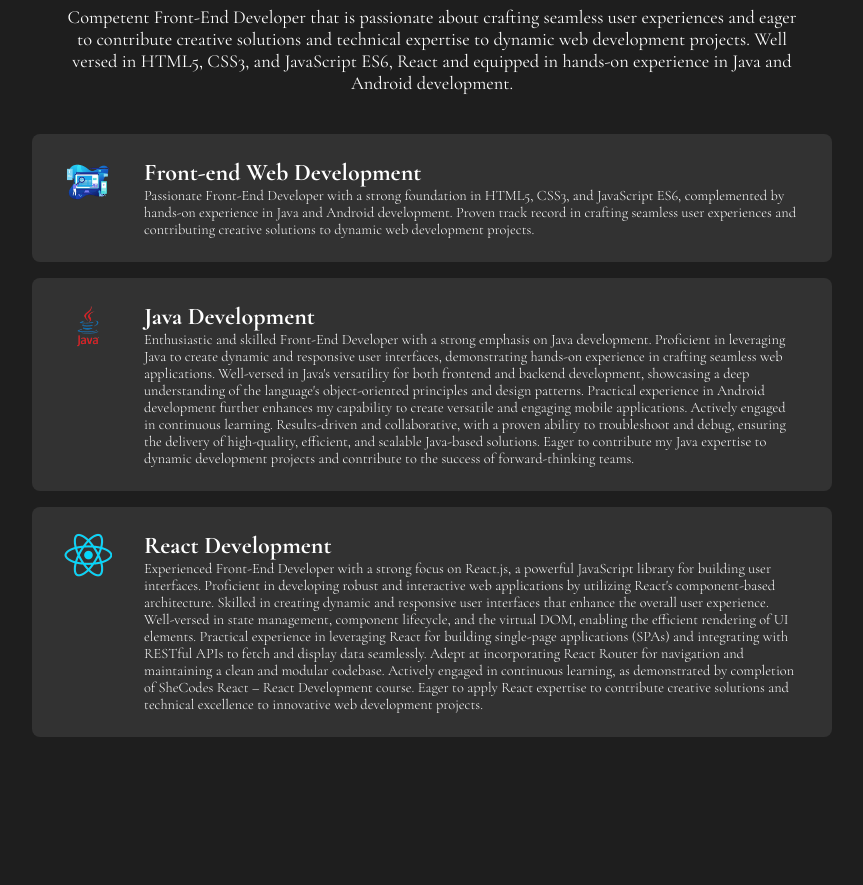
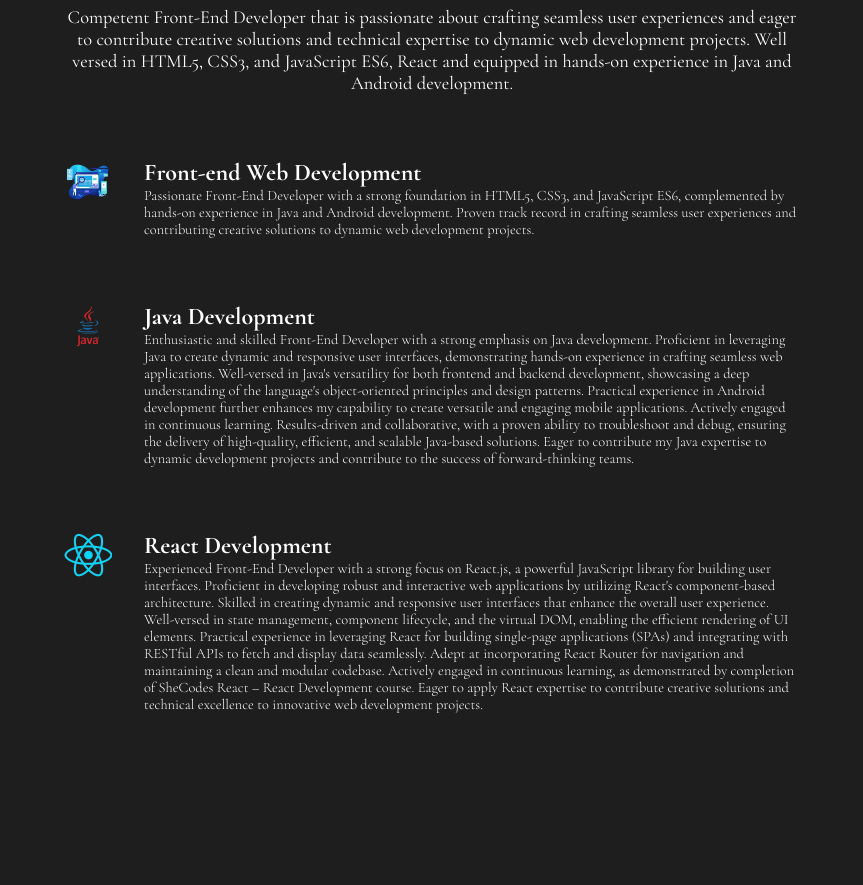
Before and after one commit to Aneesha51/portfolio-website, a React (Create React App) app: page / in a window 1280 px wide. Shown: the part 940-1825 px from the top of the page, without its empty margins (208-1071 px from the left). Built offline with nearby package versions, Linux system fonts and the light colour scheme; a web font is replaced by a local one.

Commit message:
Update skills.css

```diff
--- a/src/components/Skills/skills.css
+++ b/src/components/Skills/skills.css
@@ -36,7 +36,6 @@
     margin: 1rem;
     padding: 1.5rem 2rem;
     border-radius: 0.5rem;
-    background: rgb(50, 50, 50);
 }
 
 .skillBarImg {
```
